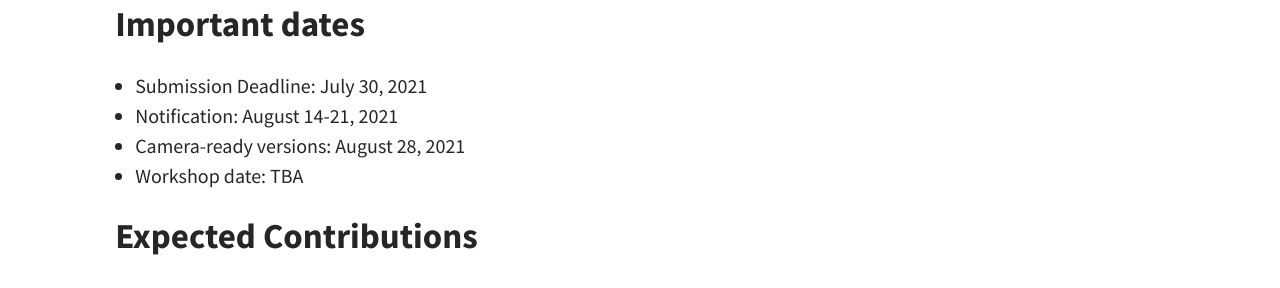
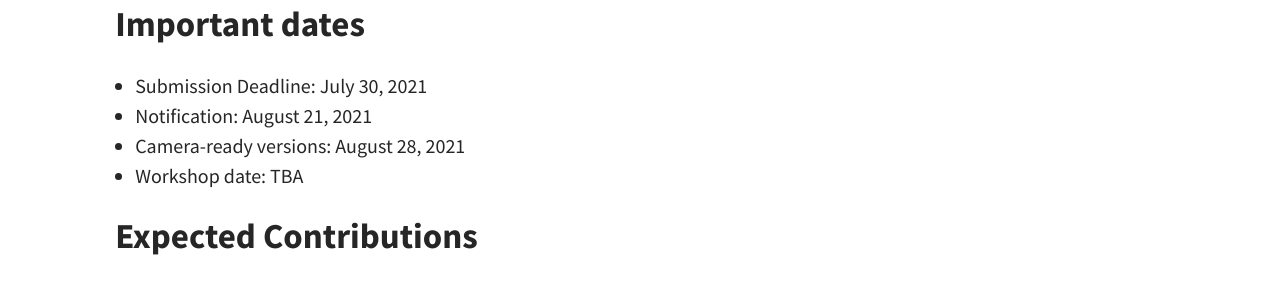
Before and after one commit to ace-design/devops-at-models, a Jekyll site: the page built from pages/cfc.md, in a window 1280 px wide. Shown: the part 368-656 px from the top of the page. Built offline with Jekyll 4.4.1, drawn with Linux system fonts in a browser that asks for light colours.

Commit message:
fixed notification date

```diff
--- a/pages/cfc.md
+++ b/pages/cfc.md
@@ -10,7 +10,7 @@ tags: [CfP]
 ## Important dates
 
   - Submission Deadline: July 30, 2021
-  - Notification: August 14-21, 2021
+  - Notification: August 21, 2021
   - Camera-ready versions: August 28, 2021
   - Workshop date: TBA
 
```
